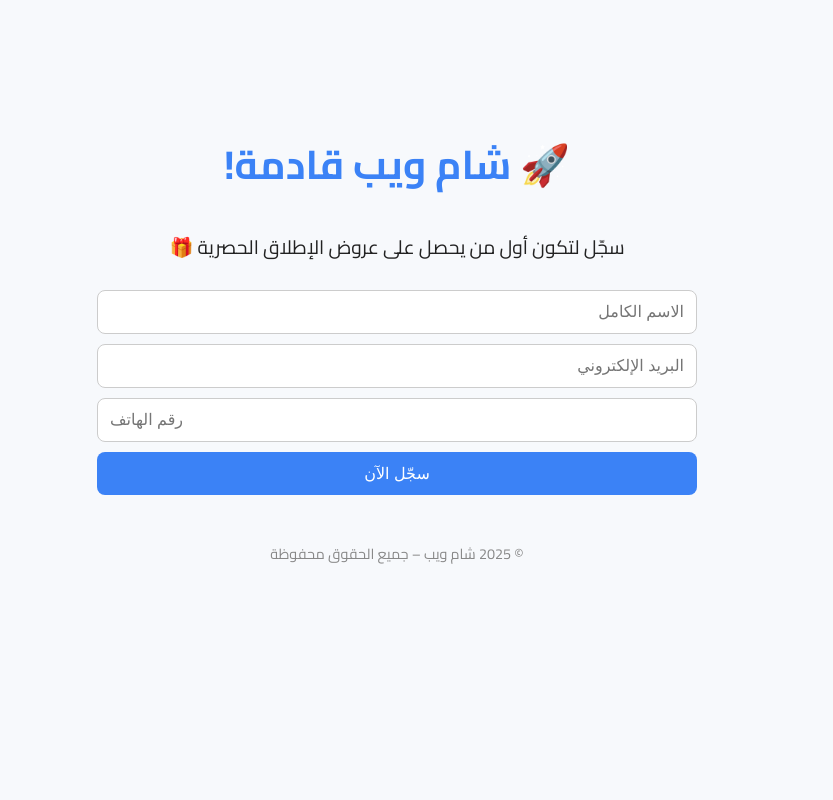
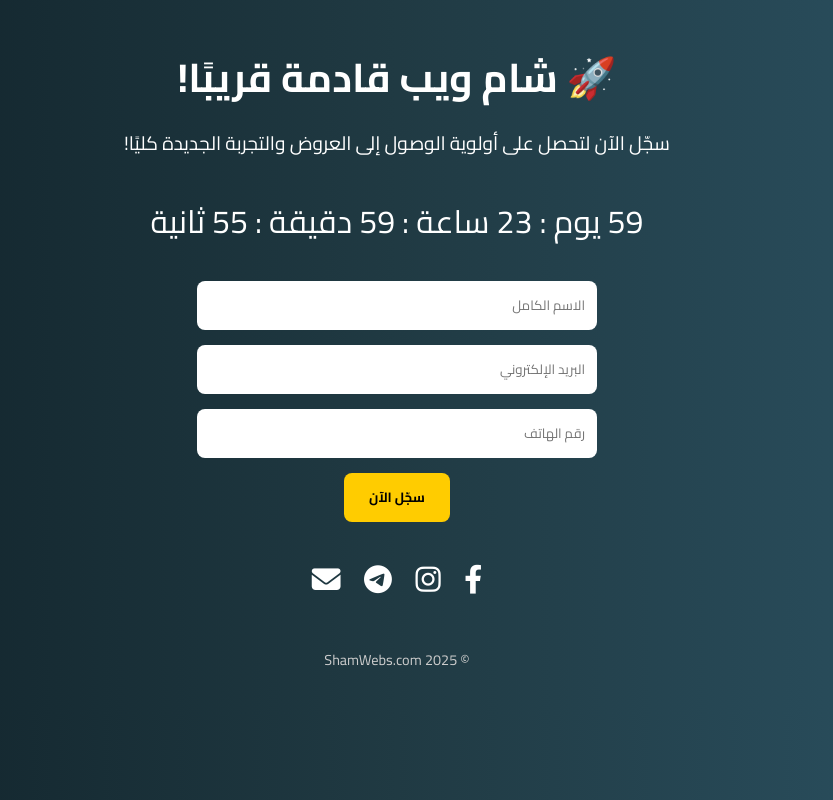
Before and after one commit to alkasm1/sham-webs-landing-, a plain HTML site: page index.html in a window 1280 px wide. Shown: the whole page, without its empty margins (243-1076 px from the left). Drawn offline with Linux system fonts and the light colour scheme; a small style sheet from the web is missing.

Commit message:
Update index.html

```diff
--- a/index.html
+++ b/index.html
@@ -3,73 +3,134 @@
 <head>
   <meta charset="UTF-8" />
   <meta name="viewport" content="width=device-width, initial-scale=1.0" />
-  <title>شام ويب – قريباً!</title>
-  <link href="https://fonts.googleapis.com/css2?family=Cairo:wght@400;700&display=swap" rel="stylesheet">
+  <title>شام ويب - قريباً</title>
+  <link href="https://fonts.googleapis.com/css2?family=Cairo:wght@400;700&display=swap" rel="stylesheet" />
+  <link rel="stylesheet" href="https://cdnjs.cloudflare.com/ajax/libs/font-awesome/6.4.0/css/all.min.css" integrity="sha512-p1Cm4FSnF7vZt5PK09FLhxfnOZ9WYqk64LVY3mj+epHvBFvR0gqW3A1uqA8E6BFyp64O7ehsLBmT3dnE7xrpGA==" crossorigin="anonymous" referrerpolicy="no-referrer" />
   <style>
-    body {
-      font-family: 'Cairo', sans-serif;
-      background: #f7f9fc;
-      color: #222;
+    * {
       margin: 0;
       padding: 0;
+      box-sizing: border-box;
+      font-family: 'Cairo', sans-serif;
+    }
+
+    body {
+      background: linear-gradient(to right, #0f2027, #203a43, #2c5364);
+      color: #fff;
       text-align: center;
+      padding: 40px 20px;
     }
-    .container {
-      max-width: 600px;
-      margin: 80px auto;
-      padding: 20px;
+
+    h1 {
+      font-size: 2.5rem;
+      margin-bottom: 10px;
     }
-    h1 {
-      font-size: 2.5em;
-      color: #3b82f6;
+
+    p {
+      font-size: 1.2rem;
+      margin-bottom: 30px;
     }
-    p {
-      font-size: 1.2em;
-      margin-bottom: 20px;
+
+    .countdown {
+      font-size: 2rem;
+      margin-bottom: 30px;
     }
-    input, button {
+
+    form {
+      max-width: 400px;
+      margin: auto;
+    }
+
+    input[type="text"], input[type="email"] {
+      width: 100%;
       padding: 12px;
-      margin: 5px 0;
-      font-size: 1em;
-      width: 100%;
-      max-width: 100%;
-      box-sizing: border-box;
-    }
-    input {
-      border: 1px solid #ccc;
+      margin-bottom: 15px;
+      border: none;
       border-radius: 8px;
     }
+
     button {
-      background-color: #3b82f6;
-      color: white;
+      padding: 12px 25px;
       border: none;
       border-radius: 8px;
+      background-color: #ffcc00;
+      color: #000;
+      font-weight: bold;
       cursor: pointer;
-      transition: background 0.3s;
+      transition: 0.3s;
     }
+
     button:hover {
-      background-color: #2563eb;
+      background-color: #ffc107;
     }
-    .footer {
+
+    .social-icons {
+      margin-top: 30px;
+    }
+
+    .social-icons a {
+      margin: 0 10px;
+      color: #fff;
+      font-size: 1.8rem;
+      transition: 0.3s;
+    }
+
+    .social-icons a:hover {
+      color: #ffcc00;
+    }
+
+    footer {
       margin-top: 40px;
-      font-size: 0.9em;
-      color: #888;
+      font-size: 0.9rem;
+      color: #ccc;
     }
   </style>
 </head>
 <body>
-  <div class="container">
-    <h1>🚀 شام ويب قادمة!</h1>
-    <p>سجّل لتكون أول من يحصل على عروض الإطلاق الحصرية 🎁</p>
-    <form name="early-access" netlify>
-      <input type="text" name="name" placeholder="الاسم الكامل" required />
-      <input type="email" name="email" placeholder="البريد الإلكتروني" required />
-      <input type="tel" name="phone" placeholder="رقم الهاتف" required />
-      <button type="submit">سجّل الآن</button>
-    </form>
-    <div class="footer">
-      © 2025 شام ويب – جميع الحقوق محفوظة
-    </div>
+  <h1>🚀 شام ويب قادمة قريبًا!</h1>
+  <p>سجّل الآن لتحصل على أولوية الوصول إلى العروض والتجربة الجديدة كليًا!</p>
+
+  <div class="countdown" id="countdown">
+    جاري التحميل...
   </div>
+
+  <form name="signup" method="POST" data-netlify="true">
+    <input type="text" name="name" placeholder="الاسم الكامل" required />
+    <input type="email" name="email" placeholder="البريد الإلكتروني" required />
+    <input type="text" name="phone" placeholder="رقم الهاتف" required />
+    <button type="submit">سجّل الآن</button>
+  </form>
+
+  <div class="social-icons">
+    <a href="https://facebook.com/shamwebs" target="_blank"><i class="fab fa-facebook-f"></i></a>
+    <a href="https://instagram.com/shamwebs" target="_blank"><i class="fab fa-instagram"></i></a>
+    <a href="https://t.me/shamwebs" target="_blank"><i class="fab fa-telegram-plane"></i></a>
+    <a href="mailto:info@shamwebs.com"><i class="fas fa-envelope"></i></a>
+  </div>
+
+  <footer>© 2025 ShamWebs.com</footer>
+
+  <script>
+    // تحديد وقت الإطلاق بعد 60 يوم من الآن
+    const now = new Date();
+    const launchDate = new Date(now.getTime() + 60 * 24 * 60 * 60 * 1000); // +60 يوم
+
+    const timer = setInterval(() => {
+      const currentTime = new Date().getTime();
+      const distance = launchDate.getTime() - currentTime;
+
+      const days = Math.floor(distance / (1000 * 60 * 60 * 24));
+      const hours = Math.floor((distance % (1000 * 60 * 60 * 24)) / (1000 * 60 * 60));
+      const minutes = Math.floor((distance % (1000 * 60 * 60)) / (1000 * 60));
+      const seconds = Math.floor((distance % (1000 * 60)) / 1000);
+
+      document.getElementById("countdown").innerHTML = `${days} يوم : ${hours} ساعة : ${minutes} دقيقة : ${seconds} ثانية`;
+
+      if (distance < 0) {
+        clearInterval(timer);
+        document.getElementById("countdown").innerHTML = "🎉 تم الإطلاق!";
+      }
+    }, 1000);
+  </script>
 </body>
 </html>
```
